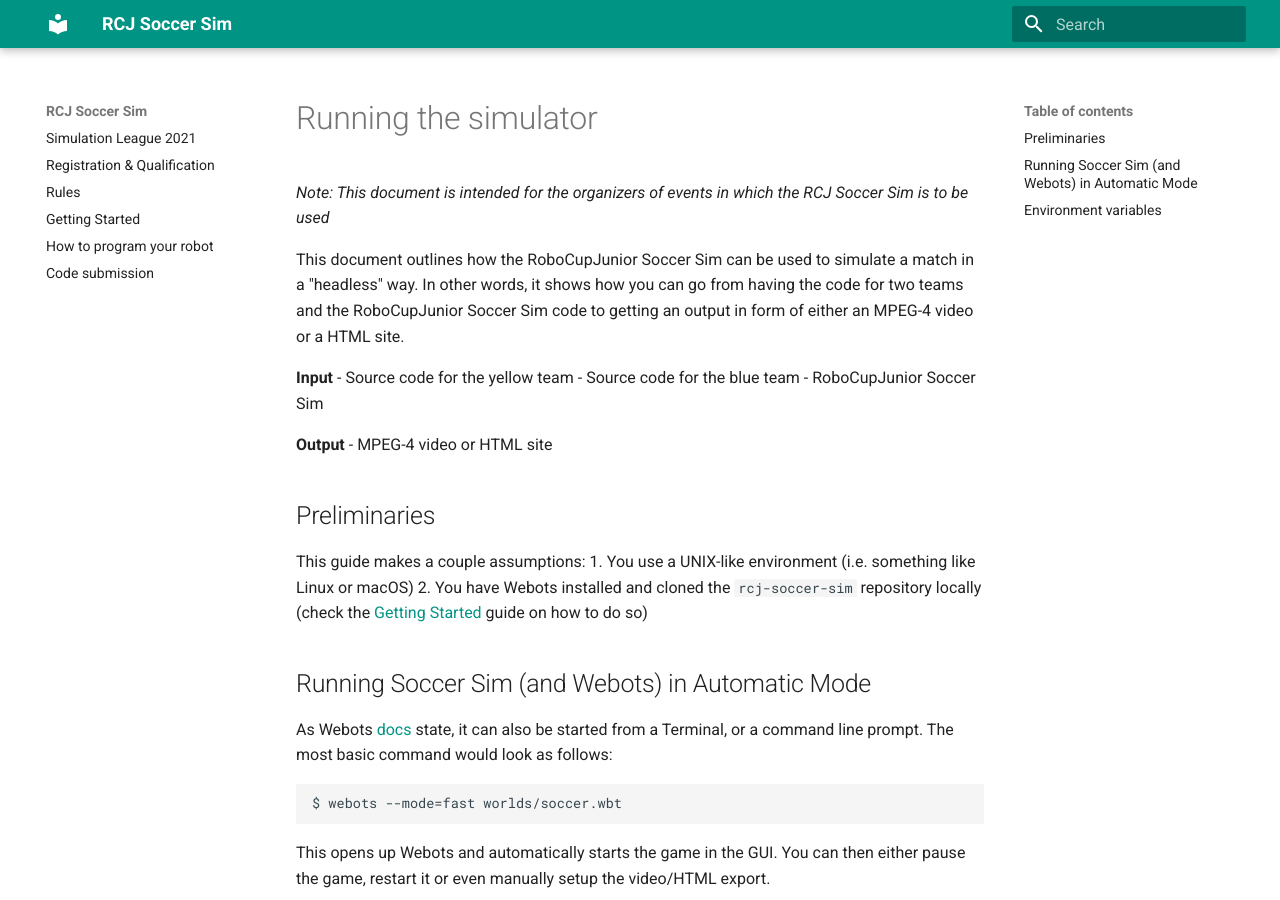
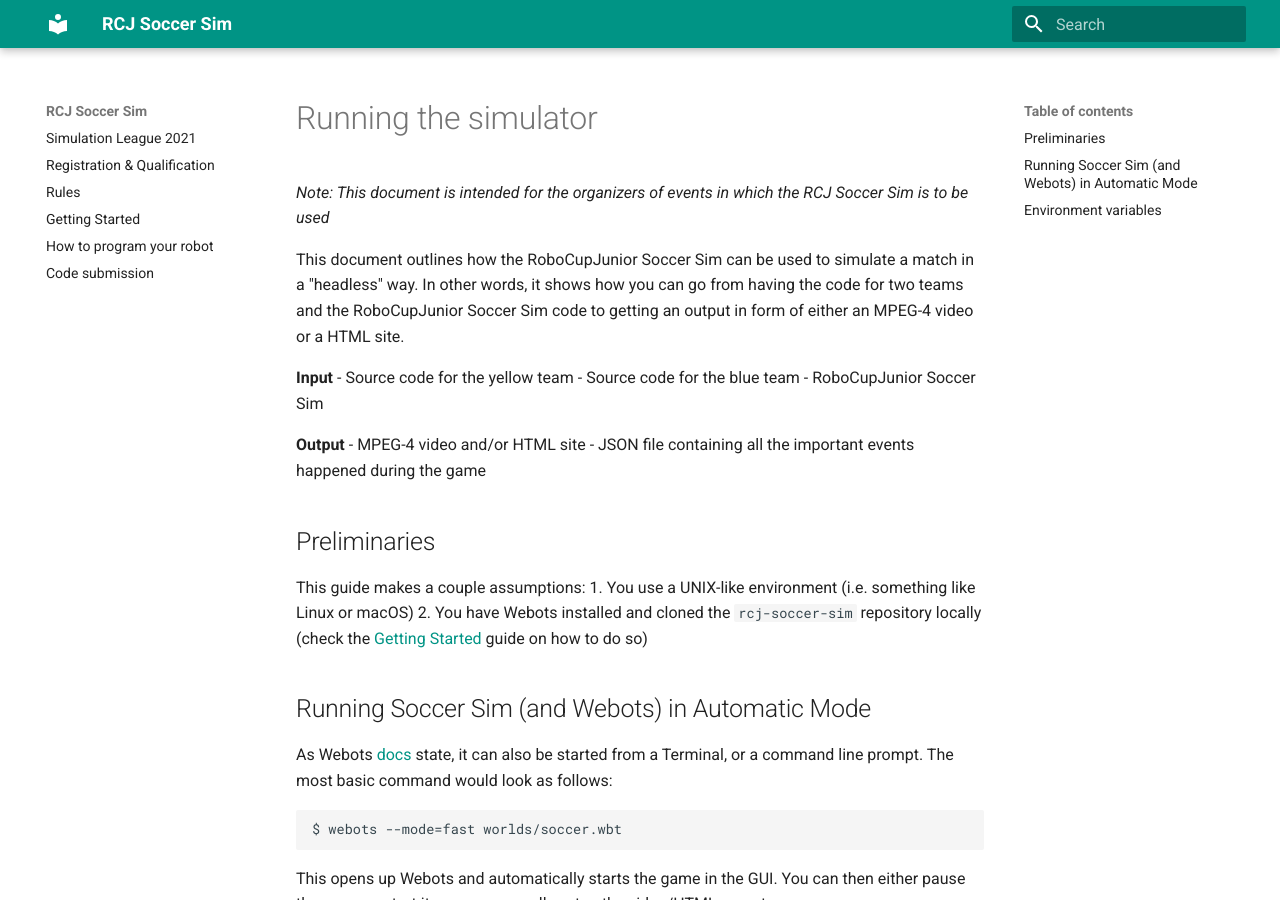
Before and after one commit to robocup-junior/rcj-soccersim, an MkDocs documentation site: the page built from docs/docs/how_to_run_sim.md, in a window 1280 px wide and 900 px high. Built offline with MkDocs 1.6.1 and Material for MkDocs 9.7.7, drawn with Linux system fonts in a browser that asks for light colours.

Commit message:
Update docs/docs/how_to_run_sim.md
Co-authored-by: Adrián Matejov <ado.matejov@gmail.com>

```diff
--- a/docs/docs/how_to_run_sim.md
+++ b/docs/docs/how_to_run_sim.md
@@ -14,7 +14,8 @@
 - RoboCupJunior Soccer Sim
 
 **Output**
-- MPEG-4 video or HTML site
+- MPEG-4 video and/or HTML site
+- JSON file containing all the important events happened during the game
 
 ## Preliminaries
 
```
